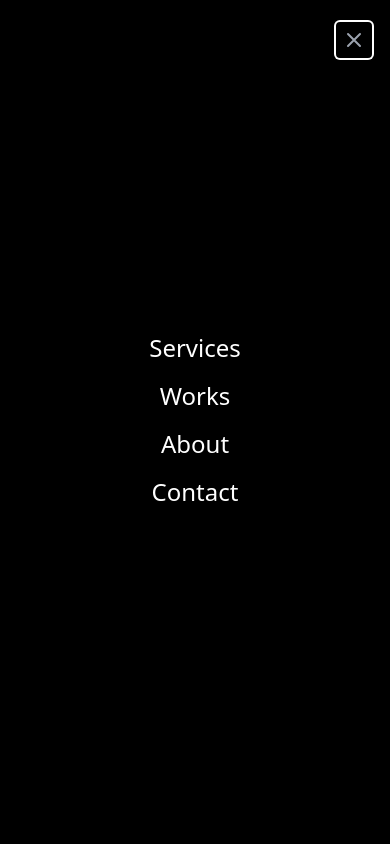
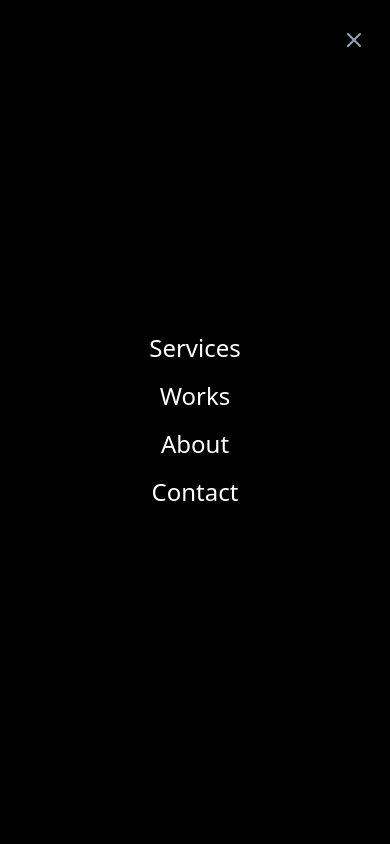
Before and after one commit to agustinquevedo/wanderfilms, a Next.js app: page / in a window 390 px wide. Both pictures are taken after a click on the button "Open main menu". Shown: the top 844 px of the page. Built offline with nearby package versions, Linux system fonts and the light colour scheme.

Commit message:
navigation details and animation

```diff
--- a/components/molecules/Navigation/Navigation.tsx
+++ b/components/molecules/Navigation/Navigation.tsx
@@ -1,5 +1,5 @@
 import { useEffect, useState } from 'react'
-import { Disclosure } from '@headlessui/react'
+import { Disclosure, Transition } from '@headlessui/react'
 import { Link, animateScroll as scroll } from 'react-scroll'
 
 import { MenuIcon, XIcon } from '@heroicons/react/outline'
@@ -66,7 +66,7 @@ export default function Navigation() {
             </div>
             {/* Mobile menu button*/}
             <div className="z-[5] flex items-center sm:hidden">
-              <Disclosure.Button className="inline-flex items-center justify-center p-2 rounded-md text-gray-400 hover:text-white hover:bg-gray-700 focus:outline-none focus:ring-2 focus:ring-inset focus:ring-white">
+              <Disclosure.Button className="inline-flex items-center justify-center p-2 rounded-md text-gray-400 hover:text-white hover:bg-gray-700 focus:outline-none">
                 <span className="sr-only">Open main menu</span>
                 {open ? (
                   <XIcon className="block h-6 w-6" aria-hidden="true" />
@@ -77,7 +77,18 @@ export default function Navigation() {
             </div>
           </ContentWrapper>
 
-          <Disclosure.Panel className="z-[4] sm:hidden absolute top-0 left-0 right-0 bottom-0 w-full h-screen flex items-center justify-center bg-black">
+          <Transition
+            enter="transition duration-100 ease-out"
+            enterFrom="transform scale-95 opacity-0"
+            enterTo="transform scale-100 opacity-100"
+            leave="transition duration-75 ease-out"
+            leaveFrom="transform scale-100 opacity-100"
+            leaveTo="transform scale-95 opacity-0"
+            className={
+              'z-[4] sm:hidden absolute top-0 left-0 right-0 bottom-0 w-full h-screen flex items-center justify-center bg-black'
+            }
+          >
+            <Disclosure.Panel>
               <div className="px-2 pt-2 pb-3 flex flex-col">
                 {navigation.map((item) => (
                   <Disclosure.Button
@@ -94,6 +105,7 @@ export default function Navigation() {
                 ))}
               </div>
             </Disclosure.Panel>
+          </Transition>
         </>
       )}
     </Disclosure>
```
Lines whose indentation alone changed are shown as unchanged.
